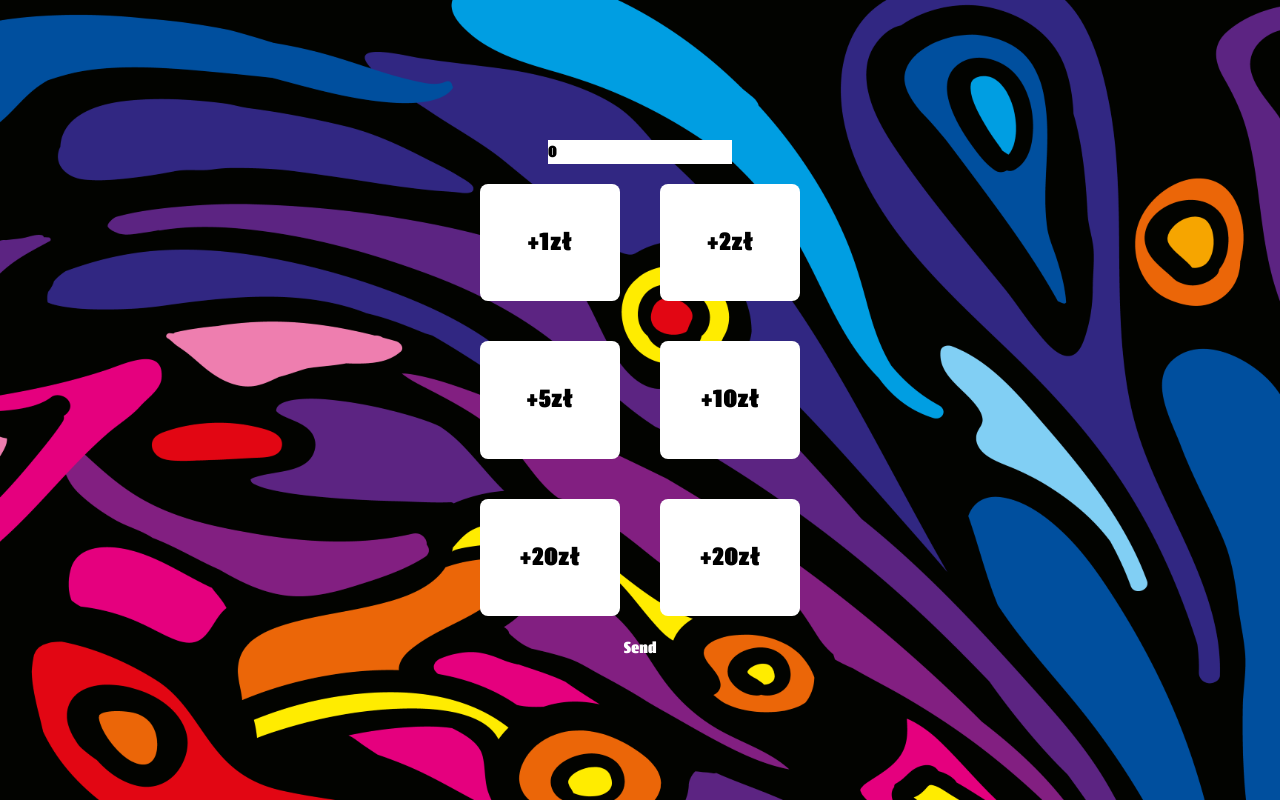
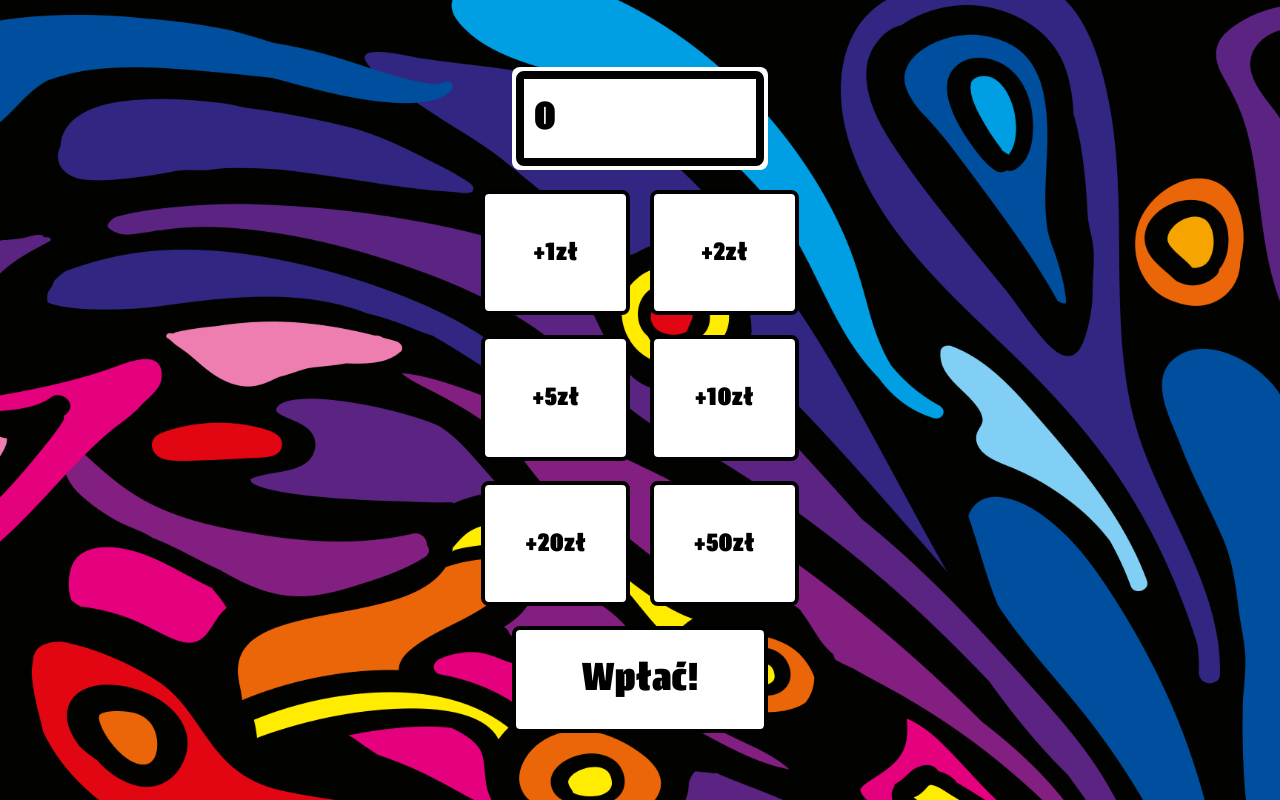
Before and after one commit to TRZMlEL/wosp-live-counter, a Vue app: page /user in a window 1280 px wide. Built offline with nearby package versions, Linux system fonts and the light colour scheme; no server answers.

Commit message:
user styles

```diff
--- a/src/views/user.vue
+++ b/src/views/user.vue
@@ -1,15 +1,17 @@
 <template>
-  <div class="font-Scansky w-screen h-screen bg-bgWOSP bg-cover flex flex-col overflow-hidden items-center justify-center text-white gap-5">
-    <input v-model="amount" class="text-black" type="number" />
-    <div class="grid grid-cols-2 grid-rows-3 gap-10">
-      <button class="bg-white text-black text-2xl flex items-center justify-center p-10 rounded-lg" @click="add1">+1zł</button>
-      <button class="bg-white text-black text-2xl flex items-center justify-center p-10 rounded-lg" @click="add2">+2zł</button>
-      <button class="bg-white text-black text-2xl flex items-center justify-center p-10 rounded-lg" @click="add5">+5zł</button>
-      <button class="bg-white text-black text-2xl flex items-center justify-center p-10 rounded-lg" @click="add10">+10zł</button>
-      <button class="bg-white text-black text-2xl flex items-center justify-center p-10 rounded-lg" @click="add20">+20zł</button>
-      <button class="bg-white text-black text-2xl flex items-center justify-center p-10 rounded-lg" @click="add50">+20zł</button>
+  <div class="font-Scansky w-screen h-screen bg-bgWOSP bg-cover flex flex-col overflow-hidden items-center justify-center text-white">
+    <div class="p-1 bg-white rounded-lg w-5/6 sm:w-4/6 md:w-2/5 lg:w-1/5 mt-5">
+      <input v-model="amount" class="text-black p-2.5 text-4xl rounded-lg border-8 border-black border-solid w-full" placeholder="0" type="number" />
     </div>
-    <button @click="send">Send</button>
+    <div class="grid grid-cols-2 grid-rows-3 gap-5 m-5">
+      <button class="bg-white text-black text-2xl flex items-center justify-center p-10 rounded-lg border-4 border-black border-solid active:bg-gray-300" @click="add1">+1zł</button>
+      <button class="bg-white text-black text-2xl flex items-center justify-center p-10 rounded-lg border-4 border-black border-solid active:bg-gray-300" @click="add2">+2zł</button>
+      <button class="bg-white text-black text-2xl flex items-center justify-center p-10 rounded-lg border-4 border-black border-solid active:bg-gray-300" @click="add5">+5zł</button>
+      <button class="bg-white text-black text-2xl flex items-center justify-center p-10 rounded-lg border-4 border-black border-solid active:bg-gray-300" @click="add10">+10zł</button>
+      <button class="bg-white text-black text-2xl flex items-center justify-center p-10 rounded-lg border-4 border-black border-solid active:bg-gray-300" @click="add20">+20zł</button>
+      <button class="bg-white text-black text-2xl flex items-center justify-center p-10 rounded-lg border-4 border-black border-solid active:bg-gray-300" @click="add50">+50zł</button>
+    </div>
+    <button  class="bg-white text-black text-4xl flex items-center justify-center p-5 mb-5 w-5/6 sm:w-4/6 md:w-2/5 lg:w-1/5 rounded-lg border-4 border-black border-solid active:bg-gray-300"  @click="send">Wpłać!</button>
   </div>
 </template>
 
@@ -50,6 +52,9 @@ const add50 = () => {
 }
 
 const send = () => {
+    amount.value = parseInt(amount.value);
     socket.emit('transaction', amount.value);
+    amount.value = 0;
 }
+
 </script>
```
